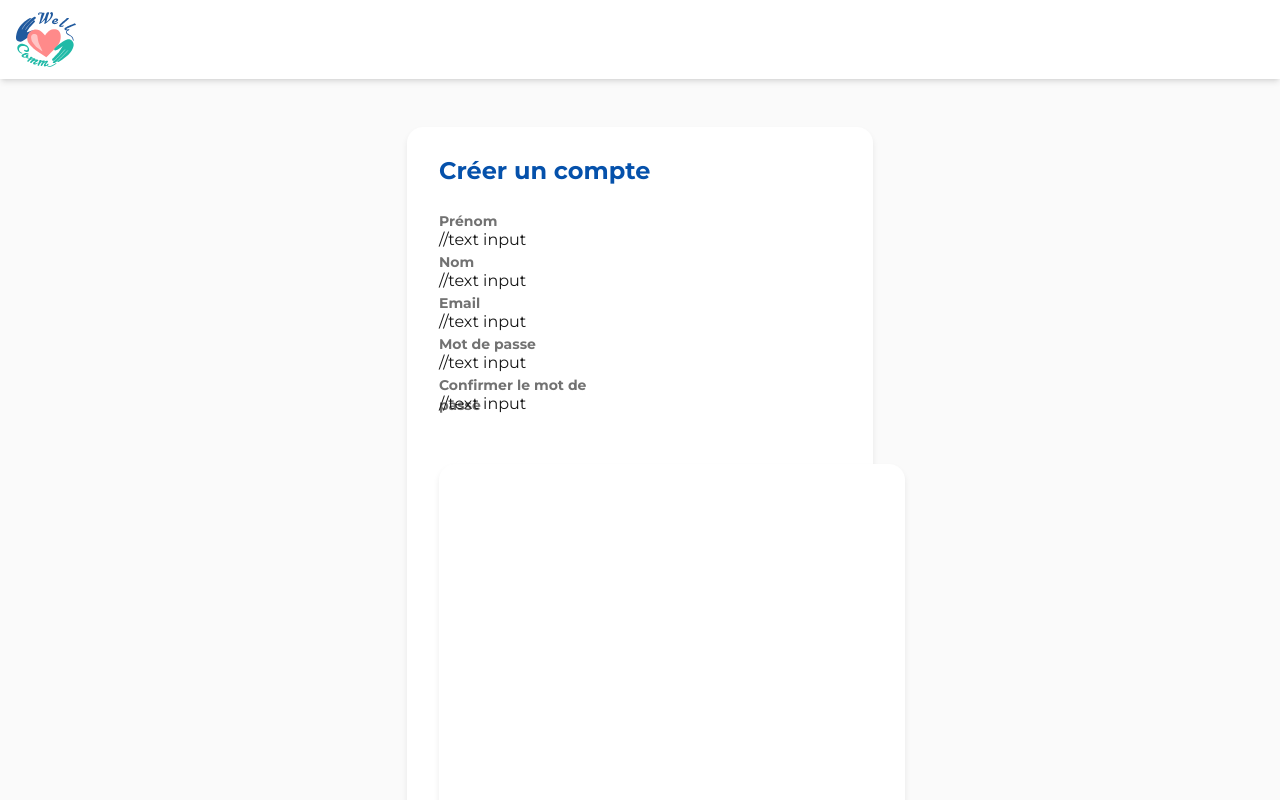
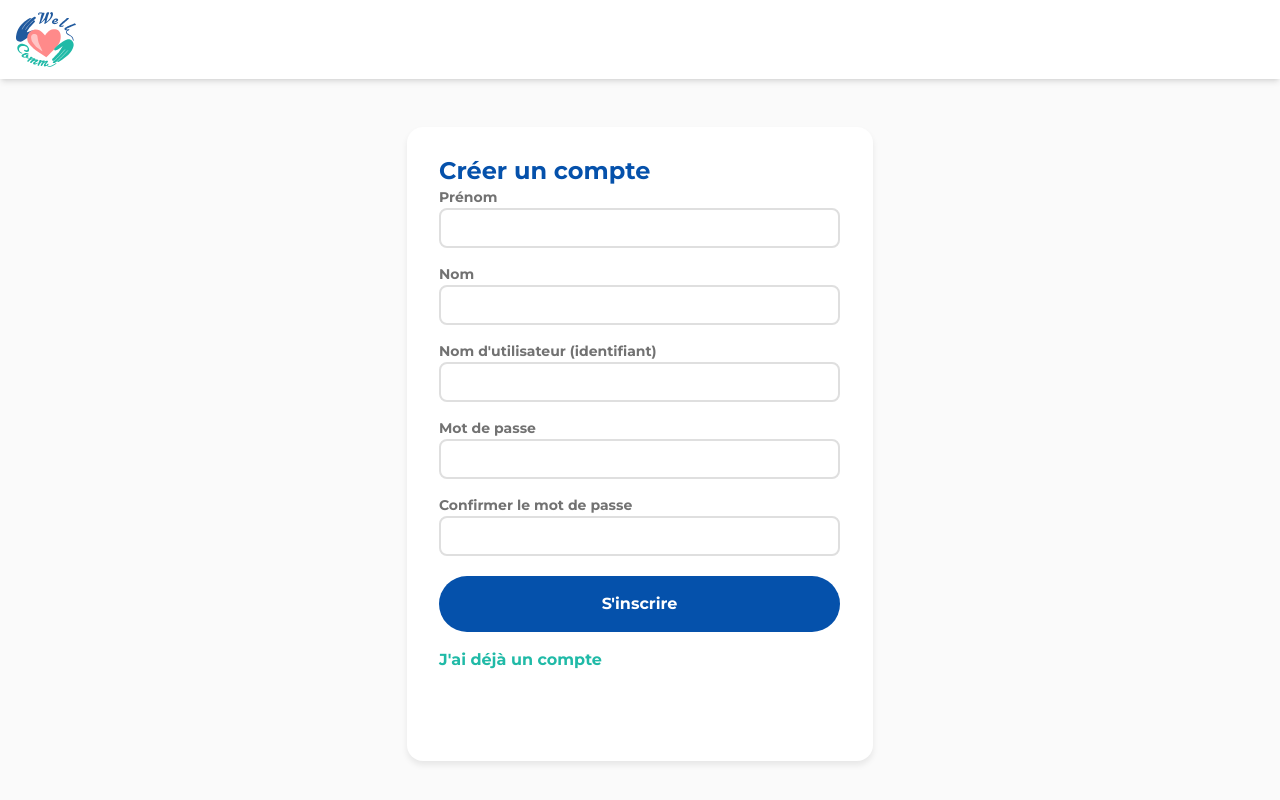
Before and after one commit to TheGamerFarmer/Well-Comm, a Next.js app in the folder site-web/: page /register in a window 1280 px wide. Shown: the top 800 px of the page. Built offline with nearby package versions, Linux system fonts and the light colour scheme.

Commit message:
update de registre : formulaire

```diff
--- a/site-web/app/login/page.tsx
+++ b/site-web/app/login/page.tsx
@@ -3,6 +3,7 @@
 import { useState } from "react";
 import Link from "next/link";
 import sha256 from 'crypto-js/sha256';
+import {Button} from "@/components/ButtonMain";
 
 export default function LoginPage() {
     const [userName, setUserName] = useState("");
@@ -56,9 +57,9 @@ export default function LoginPage() {
             <input onChange={(e) => setPassword(e.target.value)}
                    className="h-10 rounded-lg border-2 border-[#dfdfdf] border-solid mb-4 mt-1 p-3 text-black" type="password" id="t_Mdp" name="t_Mdp"/>
 
-            <input className=" rounded-full mb-4 mt-1 bg-[#0551ab] text-white py-4" type="submit" value="Se connecter"/><br/>
+            <input className=" rounded-full mb-4 mt-1 bg-[#0551ab] text-white py-4 font-bold hover:bg-[#f87c7c]" type="submit" value="Se connecter"/><br/>
 
-            <Link href="/register" className=" m-auto flex items-center space-x-2 font-montserrat text-base text-left text-[#20baa7] font-bold">Vous n'avez pas de compte? Créez-en un!</Link>
+            <Link href="/register" className=" m-auto flex items-center space-x-2 font-montserrat text-base text-center text-[#20baa7] font-bold">Vous n'avez pas de compte? Créez-en un!</Link>
         </form>
     )
 }
--- a/site-web/app/register/page.tsx
+++ b/site-web/app/register/page.tsx
@@ -1,43 +1,32 @@
-
+import Link from "next/link";
 
 
 export default function RegisterPage() {
     return (
         <>
+            <form  className="w-[466px] mt-12 mx-auto pt-7 pr-[33px] pb-[89px] pl-8 rounded-2xl shadow-[0_4px_6px_0_rgba(0,0,0,0.08)] bg-white" >
+                <label htmlFor="l_CreateAccount" className="w-37 h-[29px] mr-[305px] mb-[26.5px] font-helvetica-neue text-2xl font-bold text-left text-[#0551ab] whitespace-nowrap" >Créer un compte</label>
 
+                <label htmlFor="l_FirstName" className="w-37 h-[17px] flex font-montserrat text-sm font-bold text-left text-[#727272] ">Prénom</label>
+                <input type="text" id="t_FirstName" name="t_FirstName" className="w-full h-10 rounded-lg border-2 border-[#dfdfdf] border-solid mb-4 mt-1 p-3 text-black"/>
 
-            <div
-                className="w-[466px] h-197 mt-12 mx-auto pt-7 pr-[33px] pb-[89px] pl-8 rounded-2xl shadow-[0_4px_6px_0_rgba(0,0,0,0.08)] bg-white">
-                <p className="w-[100%] h-[29px] mr-[305px] mb-[26.5px] font-helvetica-neue text-2xl font-bold text-left text-[#0551ab]">
-                    Créer un compte
-                </p>
+                <label htmlFor="l_LasteName" className="w-37 h-[17px] flex font-montserrat text-sm font-bold text-left text-[#727272] ">Nom</label>
+                <input type="text" id="t_LastName" name="t_LastName" className="w-full h-10 rounded-lg border-2 border-[#dfdfdf] border-solid mb-4 mt-1 p-3 text-black"/>
 
+                <label htmlFor="l_UserName" className="w-37 h-[17px] flex font-montserrat text-sm font-bold text-left text-[#727272] whitespace-nowrap">Nom d'utilisateur (identifiant)</label>
+                <input type="text" id="t_UserName" name="t_UserName" className="w-full h-10 rounded-lg border-2 border-[#dfdfdf] border-solid mb-4 mt-1 p-3 text-black"/>
 
-                <p className="w-37 h-[17px] flex font-montserrat text-sm font-bold text-left text-[#727272]">
-                    Prénom
-                </p>
-                //text input
-                <p className="w-37 h-[17px] flex font-montserrat text-sm font-bold text-left text-[#727272]">
-                    Nom
-                </p>
-                //text input
-                <p className="w-37 h-[17px] flex font-montserrat text-sm font-bold text-left text-[#727272]">
-                    Email
-                </p>
-                //text input
-                <p className="w-37 h-[17px] flex font-montserrat text-sm font-bold text-left text-[#727272]">
-                    Mot de passe
-                </p>
-                //text input
-                <p className="w-37 h-[17px] flex font-montserrat text-sm font-bold text-left text-[#727272]">
-                    Confirmer le mot de passe
-                </p>
-                //text input
+                <label htmlFor="l_PassWord" className="w-37 h-[17px] flex font-montserrat text-sm font-bold text-left text-[#727272] ">Mot de passe</label>
+                <input type="password" id="t_PassWord" name="t_PassWord" className="w-full h-10 rounded-lg border-2 border-[#dfdfdf] border-solid mb-4 mt-1 p-3 text-black"/>
 
-                <form  className="w-[466px] h-197 mt-12 mx-auto pt-7 pr-[33px] pb-[89px] pl-8 rounded-2xl shadow-[0_4px_6px_0_rgba(0,0,0,0.08)] bg-white" >
+                <label htmlFor="l_ConfirmPassWord" className="w-37 h-[17px] flex font-montserrat text-sm font-bold text-left text-[#727272] whitespace-nowrap">Confirmer le mot de passe</label>
+                <input type="password" id="t_ConfirmPassWord" name="t_ConfirmPassWord" className="w-full h-10 rounded-lg border-2 border-[#dfdfdf] border-solid mb-4 mt-1 p-3 text-black"/>
 
-                </form>
-            </div>
+                <input className="w-full rounded-full mb-4 mt-1 bg-[#0551ab] text-white py-4 font-bold hover:bg-[#f87c7c]" type="submit" value="S'inscrire"/><br/>
+
+                <Link href="/login" className=" m-auto flex items-center space-x-2 font-montserrat text-base text-center text-[#20baa7] font-bold">J'ai déjà un compte</Link>
+
+            </form>
 
         </>
 
```
